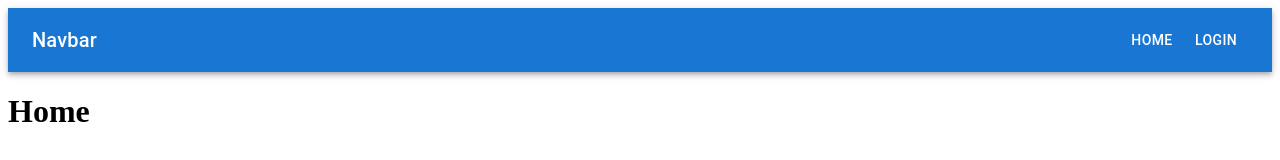
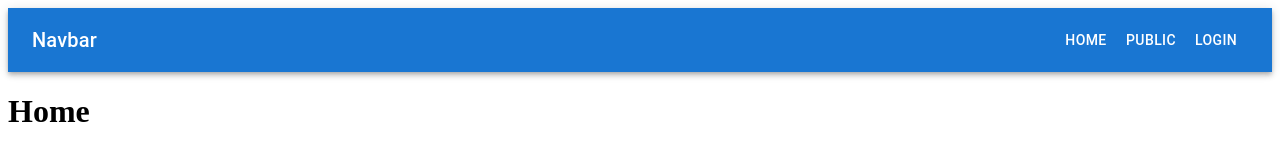
Before and after one commit to LiamS-H/tierlist-maker, a React (Vite) app in the folder client/: page / in a window 1280 px wide. Shown: the top 160 px of the page. Built offline with nearby package versions, Linux system fonts and the light colour scheme; no server answers.

Commit message:
navbar update

```diff
--- a/client/src/routes/navbar/index.tsx
+++ b/client/src/routes/navbar/index.tsx
@@ -14,8 +14,16 @@ export default function NavBar() {
             Navbar
             </Typography>
             <Button color="inherit" component={Link} to="/">
-            Home
+                Home
             </Button>
+            <Button color="inherit" onClick={()=>{navigate('/public')}}>
+                Public
+            </Button>
+            {user ? (
+            <Button color="inherit" onClick={()=>{navigate('/shared')}}>
+                Shared
+            </Button>
+            ) : <></>}
             {user ? (
             <Button color="inherit" onClick={()=>{logout();navigate('/')}}>
                 Logout
```
